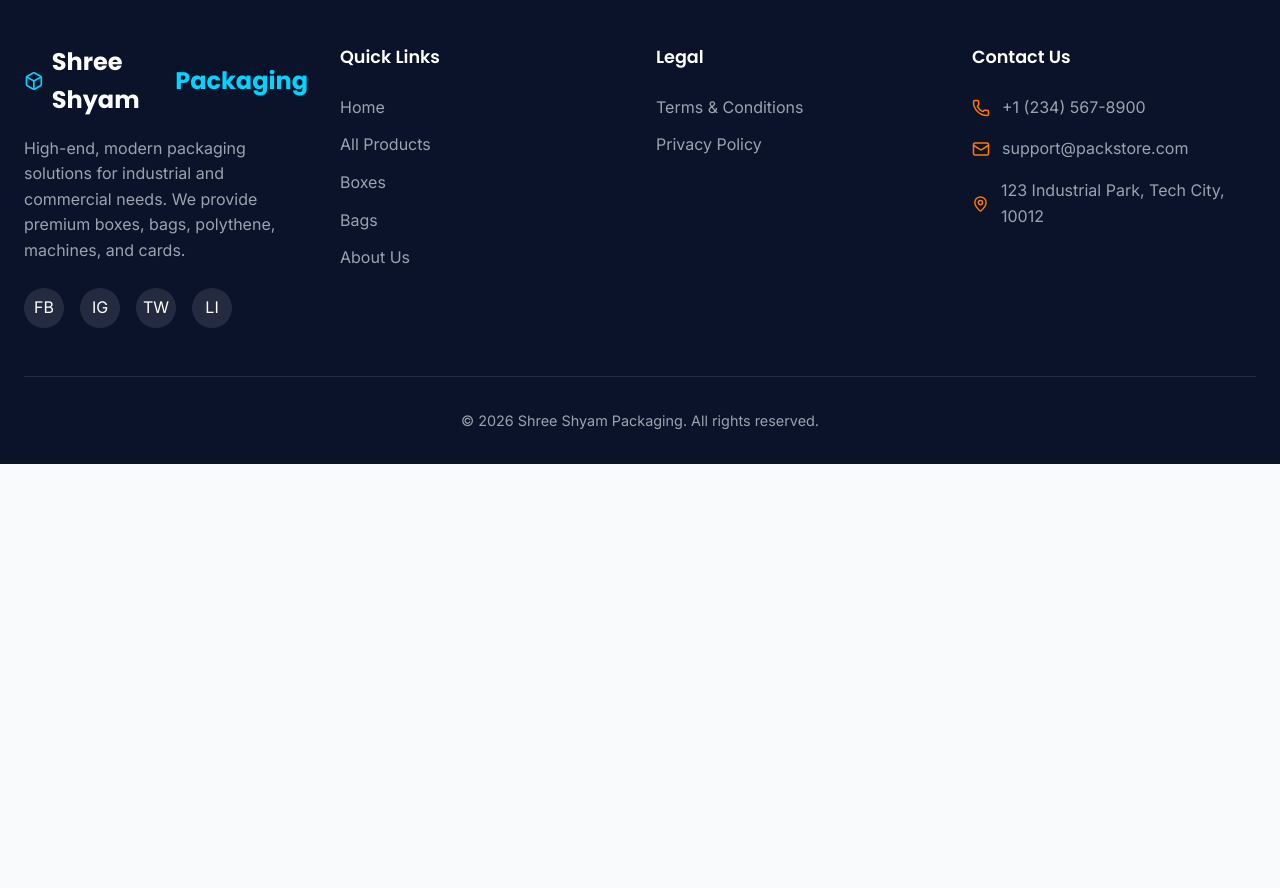
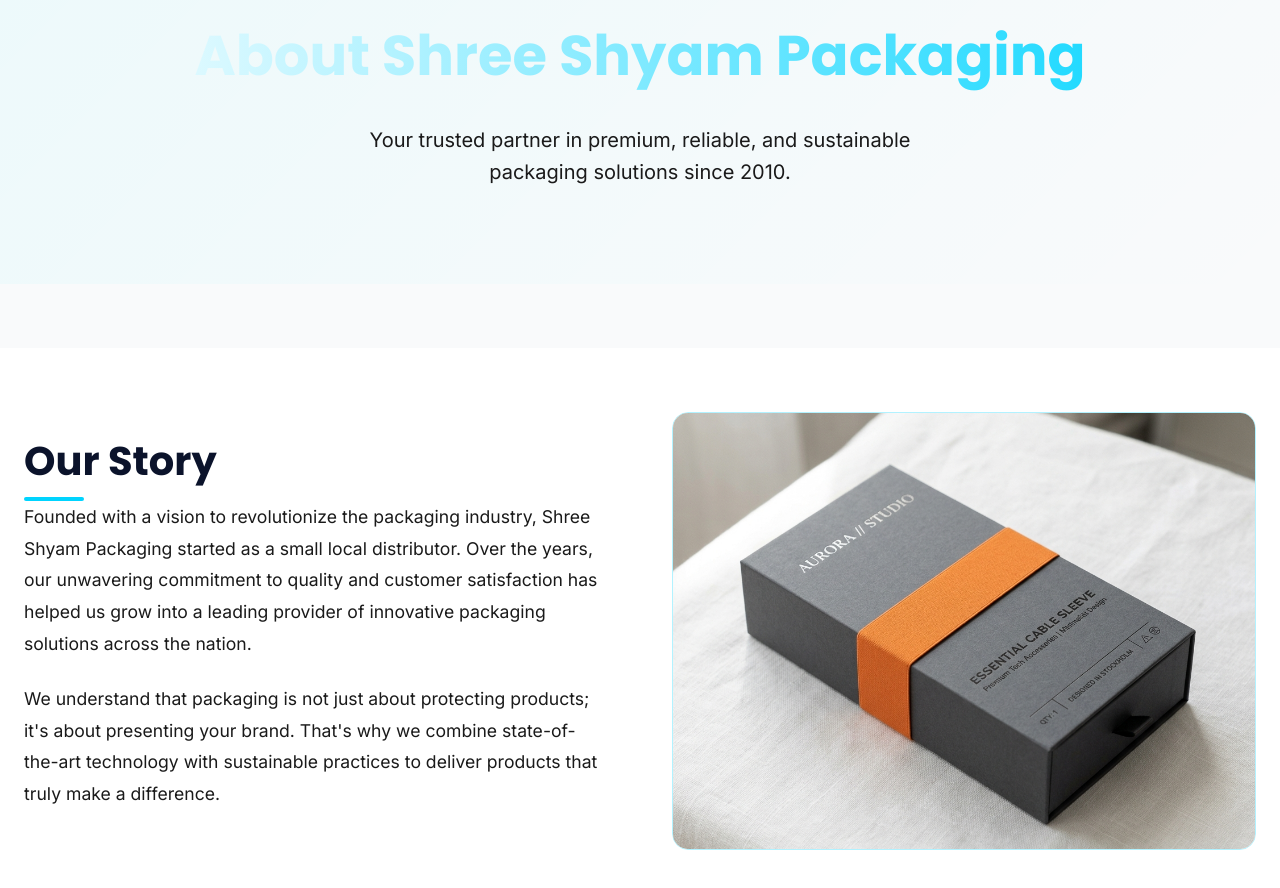
Before and after one commit to karanudani3011/Shree-shyam-Packaging, a React (Vite) app: page /about in a window 1280 px wide. Shown: the part 200-1088 px from the top of the page. Before the commit the page ends 800 px from the top, so only its background shows below. Built offline with nearby package versions, Linux system fonts and the light colour scheme.

Commit message:
add about us

```diff
--- a/src/App.jsx
+++ b/src/App.jsx
@@ -10,6 +10,7 @@ import ProductDetails from './pages/ProductDetails';
 import Login from './pages/Login';
 import Terms from './pages/Terms';
 import Privacy from './pages/Privacy';
+import About from './pages/About';
 import CartSidebar from './components/CartSidebar';
 
 function App() {
@@ -28,6 +29,7 @@ function App() {
                 <Route path="/login" element={<Login />} />
                 <Route path="/terms" element={<Terms />} />
                 <Route path="/privacy" element={<Privacy />} />
+                <Route path="/about" element={<About />} />
               </Routes>
             </main>
             <Footer />
--- a/src/components/Header.jsx
+++ b/src/components/Header.jsx
@@ -38,6 +38,7 @@ const Header = () => {
           <nav className="nav-links desktop-nav">
             <Link to="/" className="nav-link">Home</Link>
             <Link to="/products" className="nav-link">Products</Link>
+            <Link to="/about" className="nav-link">About Us</Link>
             <Link to="/products?category=boxes" className="nav-link">Boxes</Link>
 
             {isLoggedIn ? (
@@ -86,6 +87,7 @@ const Header = () => {
           </div>
           <Link to="/" className="mobile-nav-link" onClick={toggleMobileMenu}>Home</Link>
           <Link to="/products" className="mobile-nav-link" onClick={toggleMobileMenu}>Products</Link>
+          <Link to="/about" className="mobile-nav-link" onClick={toggleMobileMenu}>About Us</Link>
           <Link to="/products?category=boxes" className="mobile-nav-link" onClick={toggleMobileMenu}>Boxes</Link>
 
           {isLoggedIn ? (
--- /dev/null
+++ b/src/pages/About.css
@@ -0,0 +1,156 @@
+.about-page {
+  padding-bottom: 4rem;
+}
+
+.about-hero {
+  padding: 6rem 0;
+  text-align: center;
+  background: linear-gradient(135deg, rgba(0, 240, 255, 0.05) 0%, transparent 100%);
+  border-bottom: 1px solid var(--border-color);
+  margin-bottom: 4rem;
+}
+
+.about-hero .hero-title {
+  font-size: 3.5rem;
+  font-weight: 800;
+  margin-bottom: 1.5rem;
+  background: linear-gradient(90deg, #fff, var(--accent-electric-cyan));
+  -webkit-background-clip: text;
+  -webkit-text-fill-color: transparent;
+}
+
+.about-hero .hero-subtitle {
+  font-size: 1.25rem;
+  color: var(--text-secondary);
+  max-width: 600px;
+  margin: 0 auto;
+  line-height: 1.6;
+}
+
+.about-section {
+  padding: 4rem 0;
+}
+
+.bg-surface {
+  background-color: var(--bg-card-surface);
+  border-top: 1px solid var(--border-color);
+  border-bottom: 1px solid var(--border-color);
+}
+
+.about-grid {
+  display: grid;
+  grid-template-columns: 1fr 1fr;
+  gap: 4rem;
+  align-items: center;
+}
+
+.about-content p {
+  color: var(--text-secondary);
+  line-height: 1.8;
+  margin-bottom: 1.5rem;
+  font-size: 1.1rem;
+}
+
+.about-image {
+  position: relative;
+  border-radius: 16px;
+  overflow: hidden;
+  aspect-ratio: 4/3;
+}
+
+.story-img {
+  width: 100%;
+  height: 100%;
+  object-fit: cover;
+  border-radius: 16px;
+  transition: transform 0.5s ease;
+}
+
+.story-img:hover {
+  transform: scale(1.05);
+}
+
+.text-center {
+  text-align: center;
+}
+
+.values-grid {
+  display: grid;
+  grid-template-columns: repeat(auto-fit, minmax(250px, 1fr));
+  gap: 2rem;
+  margin-top: 3rem;
+}
+
+.value-card {
+  padding: 2rem;
+  text-align: center;
+  border-radius: 16px;
+  display: flex;
+  flex-direction: column;
+  align-items: center;
+}
+
+.value-icon {
+  color: var(--accent-electric-cyan);
+  margin-bottom: 1.5rem;
+  padding: 1rem;
+  background: rgba(0, 240, 255, 0.1);
+  border-radius: 50%;
+}
+
+.value-card h3 {
+  font-size: 1.25rem;
+  margin-bottom: 1rem;
+  color: var(--text-main);
+}
+
+.value-card p {
+  color: var(--text-secondary);
+  font-size: 0.95rem;
+  line-height: 1.6;
+}
+
+.stats-container {
+  display: flex;
+  justify-content: space-around;
+  flex-wrap: wrap;
+  gap: 2rem;
+}
+
+.stat-item {
+  text-align: center;
+}
+
+.stat-number {
+  font-size: 3.5rem;
+  font-weight: 800;
+  color: var(--accent-neon-green);
+  margin-bottom: 0.5rem;
+  text-shadow: 0 0 20px rgba(57, 255, 20, 0.2);
+}
+
+.stat-label {
+  color: var(--text-muted);
+  font-size: 1.1rem;
+  text-transform: uppercase;
+  letter-spacing: 1px;
+}
+
+@media (max-width: 768px) {
+  .about-hero .hero-title {
+    font-size: 2.5rem;
+  }
+
+  .about-grid {
+    grid-template-columns: 1fr;
+    gap: 2rem;
+  }
+
+  .about-image {
+    order: -1; /* image on top on mobile */
+  }
+
+  .stat-item {
+    flex: 1 1 40%;
+  }
+}
--- /dev/null
+++ b/src/pages/About.jsx
@@ -0,0 +1,90 @@
+import React from 'react';
+import { Package, Award, Users, Target } from 'lucide-react';
+import './About.css';
+
+const About = () => {
+  return (
+    <div className="about-page">
+      {/* Hero Section */}
+      <section className="about-hero">
+        <div className="container">
+          <h1 className="hero-title">About Shree Shyam Packaging</h1>
+          <p className="hero-subtitle">
+            Your trusted partner in premium, reliable, and sustainable packaging solutions since 2010.
+          </p>
+        </div>
+      </section>
+
+      {/* Our Story */}
+      <section className="about-section bg-surface">
+        <div className="container about-grid">
+          <div className="about-content">
+            <h2 className="section-title">Our Story</h2>
+            <p>
+              Founded with a vision to revolutionize the packaging industry, Shree Shyam Packaging started as a small local distributor. Over the years, our unwavering commitment to quality and customer satisfaction has helped us grow into a leading provider of innovative packaging solutions across the nation.
+            </p>
+            <p>
+              We understand that packaging is not just about protecting products; it's about presenting your brand. That's why we combine state-of-the-art technology with sustainable practices to deliver products that truly make a difference.
+            </p>
+          </div>
+          <div className="about-image">
+            <img src="/product.png" alt="Our Warehouse" className="story-img glow-card" />
+          </div>
+        </div>
+      </section>
+
+      {/* Core Values */}
+      <section className="about-section">
+        <div className="container">
+          <h2 className="section-title text-center">Our Core Values</h2>
+          <div className="values-grid">
+            <div className="value-card glow-card">
+              <Award className="value-icon" size={40} />
+              <h3>Quality First</h3>
+              <p>We never compromise on the quality of our materials, ensuring your products are always well-protected.</p>
+            </div>
+            <div className="value-card glow-card">
+              <Package className="value-icon" size={40} />
+              <h3>Innovation</h3>
+              <p>Constantly exploring new materials and designs to bring you the latest in packaging technology.</p>
+            </div>
+            <div className="value-card glow-card">
+              <Users className="value-icon" size={40} />
+              <h3>Customer Success</h3>
+              <p>Your success is our success. We provide personalized support to meet your unique business needs.</p>
+            </div>
+            <div className="value-card glow-card">
+              <Target className="value-icon" size={40} />
+              <h3>Sustainability</h3>
+              <p>Committed to eco-friendly solutions that reduce environmental impact without sacrificing performance.</p>
+            </div>
+          </div>
+        </div>
+      </section>
+
+      {/* Stats/Milestones */}
+      <section className="about-section bg-surface stats-section">
+        <div className="container stats-container">
+          <div className="stat-item">
+            <h3 className="stat-number">10+</h3>
+            <p className="stat-label">Years of Experience</p>
+          </div>
+          <div className="stat-item">
+            <h3 className="stat-number">5000+</h3>
+            <p className="stat-label">Happy Clients</p>
+          </div>
+          <div className="stat-item">
+            <h3 className="stat-number">50M+</h3>
+            <p className="stat-label">Products Delivered</p>
+          </div>
+          <div className="stat-item">
+            <h3 className="stat-number">24/7</h3>
+            <p className="stat-label">Customer Support</p>
+          </div>
+        </div>
+      </section>
+    </div>
+  );
+};
+
+export default About;
```
